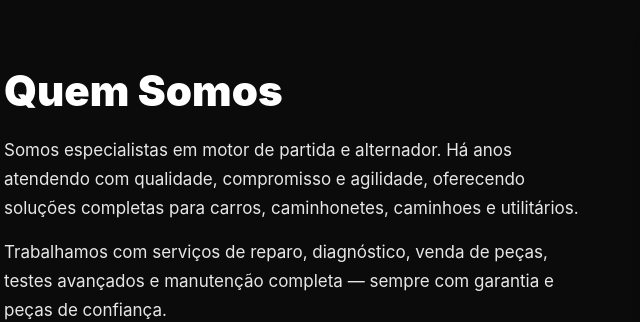
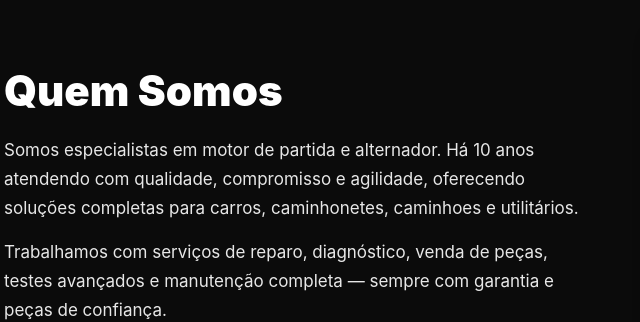
Before and after one commit to opartidaopecas-svg/OPartid-o, a plain HTML site: page index.html in a window 1280 px wide. Shown: the part 1140-1462 px from the top of the page, 36-676 px from the left. Drawn offline with Linux system fonts and the light colour scheme.

Commit message:
Update index.html

```diff
--- a/index.html
+++ b/index.html
@@ -188,7 +188,7 @@
 
             <p>
                 Somos especialistas em motor de partida e alternador.
-                Há anos atendendo com qualidade, compromisso e agilidade, oferecendo
+                Há 10 anos atendendo com qualidade, compromisso e agilidade, oferecendo
                 soluções completas para carros, caminhonetes, caminhoes e utilitários.
             </p>
 
```
